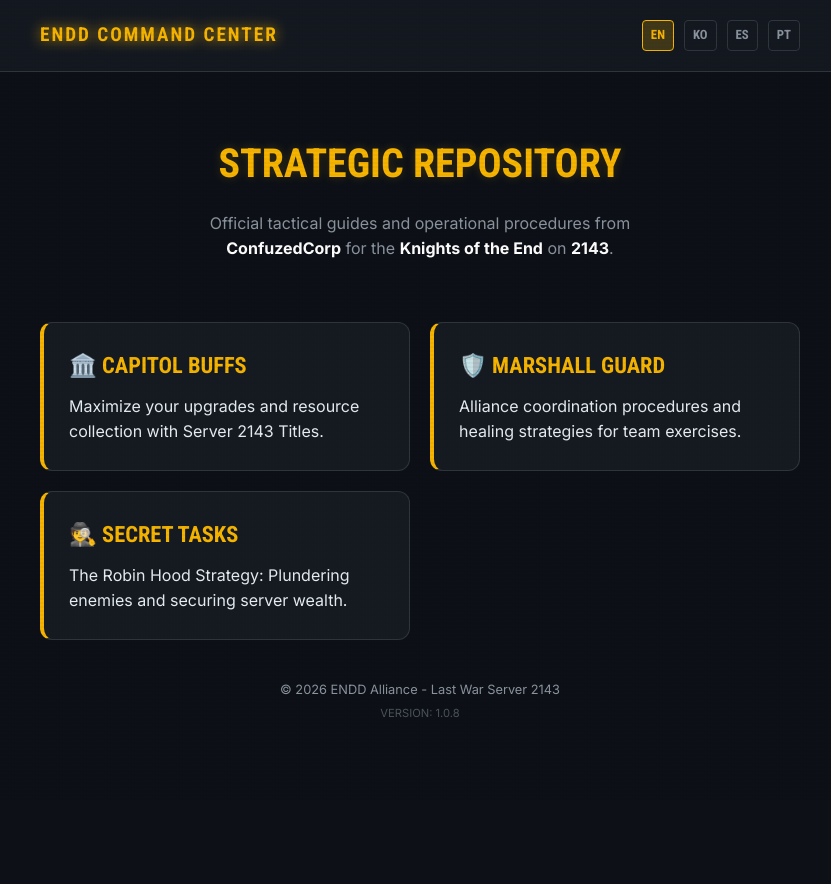
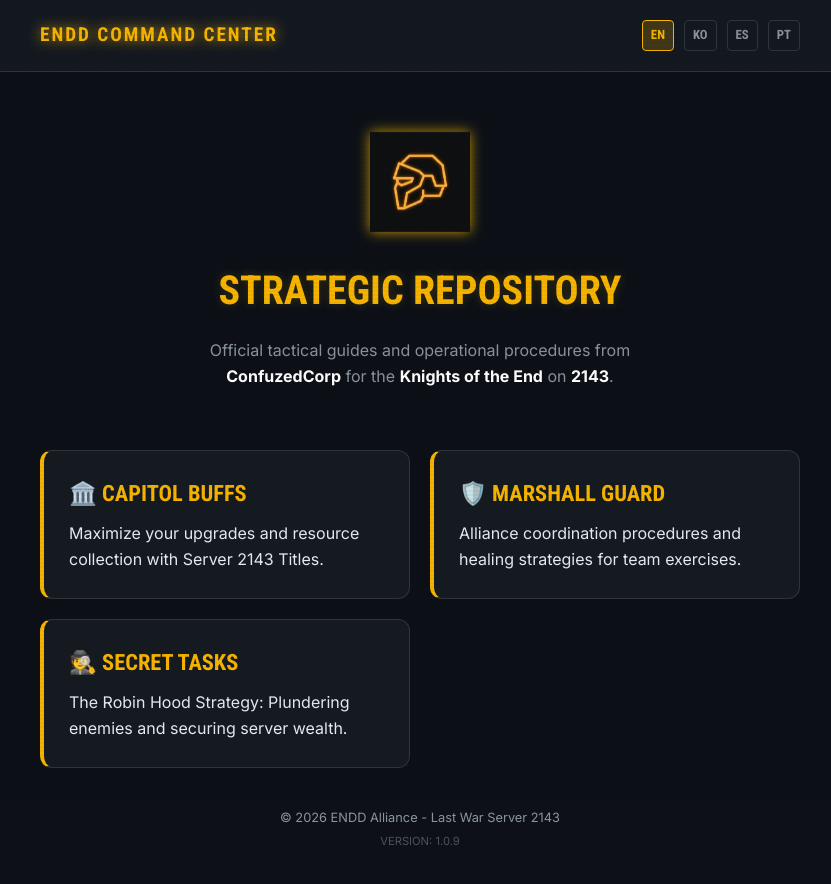
Before and after one commit to gavinhogan/endd-alliance, an Eleventy site: page src/index.njk in a window 1280 px wide. Shown: the whole page, without its empty margins (220-1051 px from the left). Before the commit the page ends 800 px from the top, so only its background shows below. Built offline with nearby package versions, Linux system fonts and the light colour scheme; Eleventy itself is replaced by a stand-in of ours; files that its build step writes are made by us from their sources.

Commit message:
Add new knight helmet logo to main page hero section (v1.0.10)

```diff
--- a/src/_includes/base.njk
+++ b/src/_includes/base.njk
@@ -82,7 +82,7 @@
     <footer>
         <div class="container">
             <p>&copy; 2026 ENDD Alliance - Last War Server 2143</p>
-            <p style="font-size: 0.7rem; margin-top: 5px; opacity: 0.5;">VERSION: 1.0.8</p>
+            <p style="font-size: 0.7rem; margin-top: 5px; opacity: 0.5;">VERSION: 1.0.9</p>
         </div>
     </footer>
 </body>
--- a/src/index.njk
+++ b/src/index.njk
@@ -2,6 +2,7 @@
 layout: base.njk
 ---
 <section class="hero">
+    <img src="{{ '/assets/favicon.png' | url }}" alt="ENDD Alliance Logo" class="hero-logo pulse-active">
     <h1>STRATEGIC REPOSITORY</h1>
     <p style="color: var(--text-secondary); max-width: 500px; margin: 0 auto;">Official tactical guides and
         operational procedures from <strong>ConfuzedCorp</strong> for the <strong>Knights of the End</strong> on
--- a/src/styles/main.css
+++ b/src/styles/main.css
@@ -130,6 +130,12 @@ body {
 .hero {
     text-align: center;
     padding: 60px 0;
+}
+
+.hero-logo {
+    width: 100px;
+    height: 100px;
+    margin-bottom: 20px;
 }
 
 .hero h1 {
```
Also changed, not shown: 1 other file.
